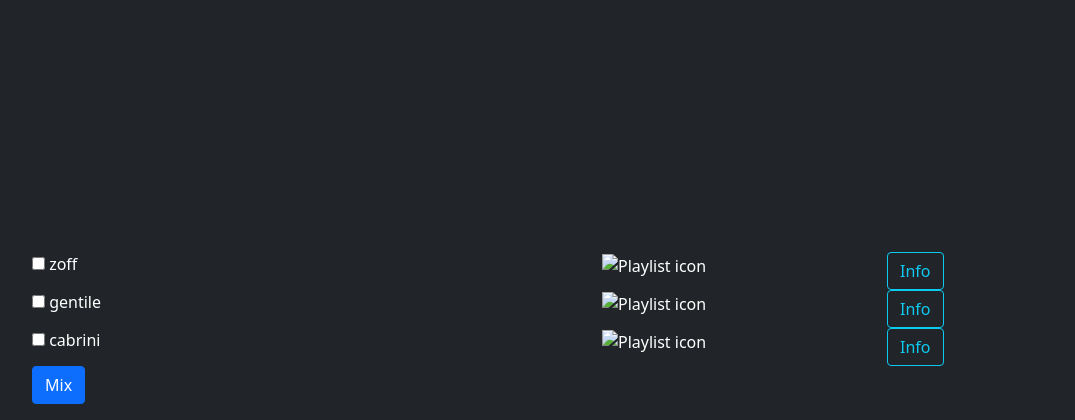
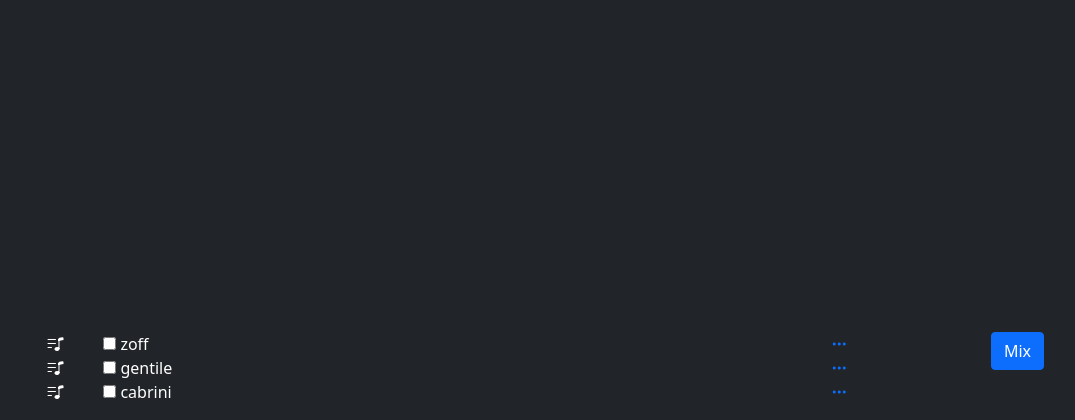
Before and after one commit to steasgio/pigrodj, a Flask app: template templates/home-dj.html in a window 1280 px wide. Shown: the part 380-800 px from the top of the page, without its empty margins (50-1125 px from the left). Run offline with Flask 2, Linux system fonts and the light colour scheme; the template is opened without the code that fills it: values that come from a table or form of the project are taken from there, others are empty; some libraries are stand-ins or nearby versions.

Commit message:
layout and graphic improvements

```diff
--- a/templates/home-dj.html
+++ b/templates/home-dj.html
@@ -13,7 +13,7 @@
 	<script type="text/javascript">
 
     function myloadSongs(_list_id) {
-            $('#msgDiv').load('http://localhost:8000/playlistsongs', // url
+            $('#msgDiv').load('/playlistsongs', // url
                { list_id: _list_id },    // data
                   function(data, status, jqXGR) {  // callback function
                                        // alert('data loaded:'+data);
@@ -34,7 +34,7 @@ src="https://cdn.jsdelivr.net/npm/bootstrap@5.0.0-beta1/dist/js/bootstrap.bundle
 integrity="sha384-ygbV9kiqUc6oa4msXn9868pTtWMgiQaeYH7/t7LECLbyPA2x65Kgf80OJFdroafW"
 crossorigin="anonymous"></script>
 
-
+<link href="https://cdn.jsdelivr.net/npm/bootstrap-icons@1.3.0/font/bootstrap-icons.css" rel="stylesheet">
    <!-- Favicons -->
 <link rel="apple-touch-icon" href="https://getbootstrap.com/docs/5.0/assets/img/favicons/apple-touch-icon.png" sizes="180x180">
 <link rel="icon" href="https://getbootstrap.com/docs/5.0/assets/img/favicons/favicon-32x32.png" sizes="32x32" type="image/png">
@@ -92,31 +92,29 @@ crossorigin="anonymous"></script>
       </nav>
     </div>
   </header>
+    <div class="container" >
 
 
-    <div class="container" align="left">
-
-      <div  style="margin-top: 5%">
+      <div  >
             <form  method="post" >
-
-
-
+  <div class="row">
+    <div class="col-9">
           {% for subfield in form.myLists %}
           <div class="row">
-    <div class="col">
+                <div  class="col-1">
+                  <i class="bi bi-music-note-list"></i>
+                  <!-- <img src="{{playListsDetails[subfield.data].image}}" alt="Playlist icon" width="50" height="50"> -->
+                </div>
+            <div  class="col-9" align="left">
                                {{subfield}}
                                 {{subfield.label}}
-
             </div>
-      <div class="col">
+              <div  class="col-1">
                   {{playListsDetails[subfield.data].numberOfTracks}}
               </div>
-      <div class="col">
 
-          <img src="{{playListsDetails[subfield.data].image}}" alt="Playlist icon" width="50" height="50">
-      </div>
-    <div class="col">
-            <button type="button" class="btn btn-outline-info" onclick="myloadSongs('{{subfield.data}}');" data-bs-toggle="modal" data-bs-target="#exampleModal">Info</button>
+            <div  class="col-1">
+                    <a class="bi bi-three-dots" onclick="myloadSongs('{{subfield.data}}');" data-bs-toggle="modal" data-bs-target="#exampleModal"></a>
 
             </div>
 
@@ -128,9 +126,12 @@ crossorigin="anonymous"></script>
 
 
                           {% endfor %}
+    </div>
+        <div class="col-3">
 
-
-
+              <button type="submit" class="btn btn-primary">Mix</button>
+        </div>
+  </div>
 <!-- Modal -->
 <div class="modal fade" id="exampleModal" tabindex="-1" aria-labelledby="exampleModalLabel" aria-hidden="true">
   <div class="modal-dialog">
@@ -153,19 +154,10 @@ crossorigin="anonymous"></script>
 
                 {{ form.csrf_token }}
 
-                 <button type="submit" class="btn btn-primary">Mix</button>
             </form>
-             <div class="row">
-                    {% for table in mytables %}
-                    <h2>{{ table['heading'] }}</h2>
-                        {% with mytable=table['dataframe'] %}
-                            {% include "_songtable.html" %}
-                            <br/> Any more tables? <br/>
 
-                        {% endwith %}
-                    {% endfor %}
       </div>
-      </div>
+
 
   </div>
 
@@ -177,6 +169,5 @@ crossorigin="anonymous"></script>
 
 
 
-
 </body>
 </html>
```
Lines whose indentation alone changed are shown as unchanged.
